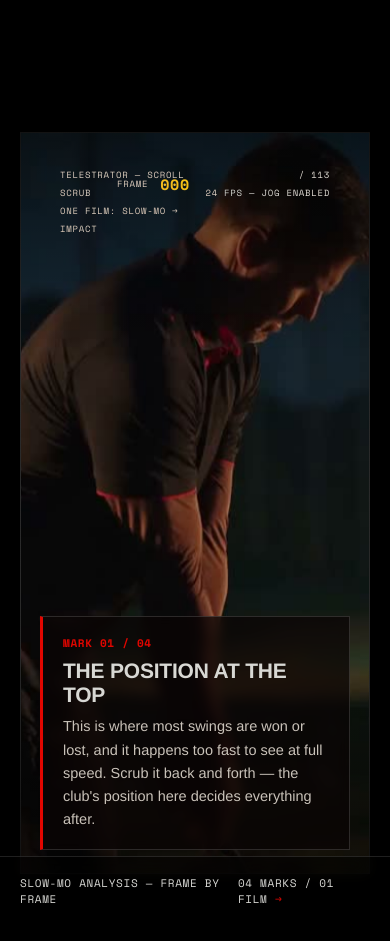
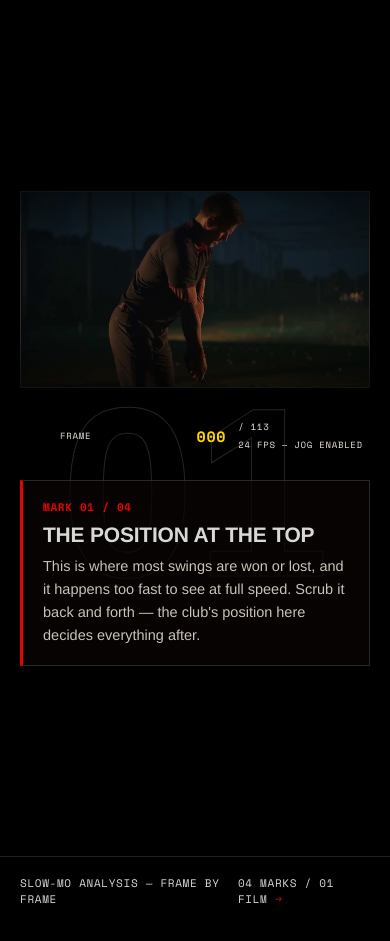
Before and after one commit to loongpancoast/scroll-stories, a website built with Vite: page swing.html in a window 390 px wide. Shown: the part 763-1704 px from the top of the page. Built offline with nearby package versions, Linux system fonts and the light colour scheme.

Commit message:
v2: mobile 16:9 film frames + HUD fixes

```diff
--- a/swing.html
+++ b/swing.html
@@ -112,8 +112,18 @@
   @media (max-width: 860px) {
     .nav .links { display: none; }
     .rail { display: none; }
-    .mark-card { right: calc(var(--edge) + 20px); }
     .read .row { grid-template-columns: 1fr; }
+    /* Mobile: true 16:9 film frame; card docks beneath it */
+    .tele canvas, .tele svg.marks, .tele .shade {
+      inset: auto; top: 13svh; left: var(--edge); width: calc(100% - var(--edge) * 2);
+      height: auto; aspect-ratio: 16 / 9; }
+    .tele .hud.tl, .tele .hud.tr { top: calc(13svh + (100vw - var(--edge) * 2) * 9 / 16 + 16px); }
+    .tele .hud { font-size: 9px; }
+    .tele .hud.tl { display: none; }
+    .tele .hud.tr { left: calc(var(--edge) + 20px); right: auto; text-align: left; max-width: 90%; }
+    .mark-card { top: calc(13svh + (100vw - var(--edge) * 2) * 9 / 16 + 92px); bottom: auto;
+      left: var(--edge); right: var(--edge); max-width: none; }
+    .tele .num { font-size: 62vw; }
   }
 </style>
 </head>
```
